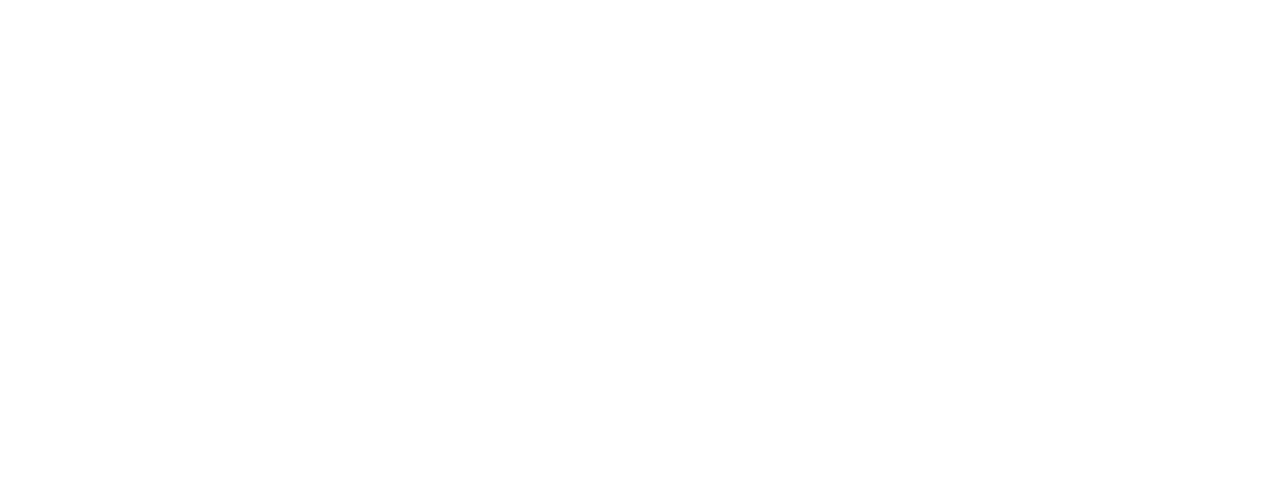
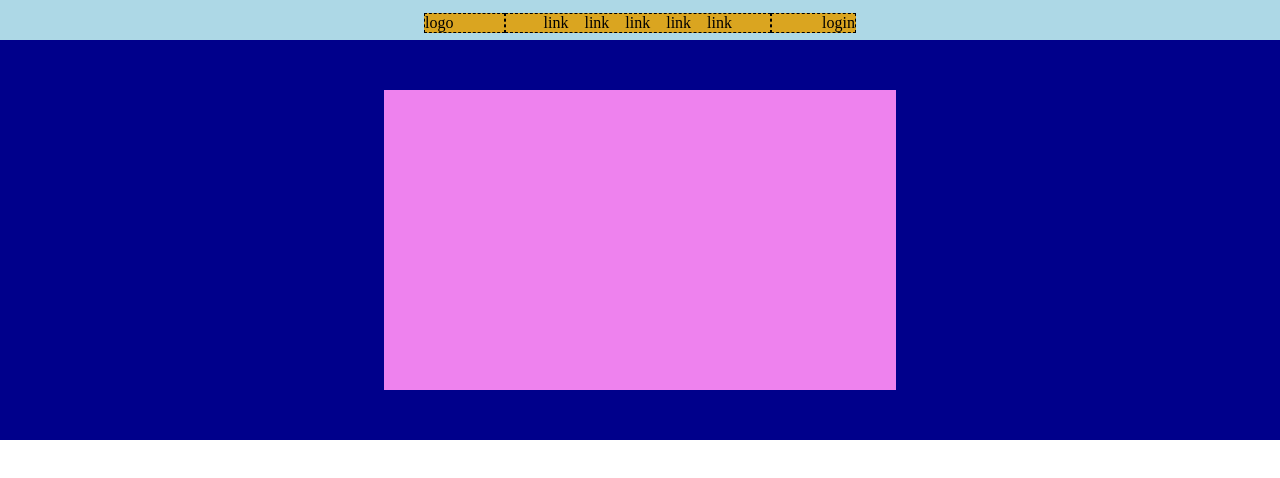
Before and after one commit to PapiMatteo/htmlcss-struttura-discord, a plain HTML site: page index.html in a window 1280 px wide. Drawn offline with Linux system fonts and the light colour scheme.

Commit message:
add: header and hero start

```diff
--- a/css/style.css
+++ b/css/style.css
@@ -3,3 +3,75 @@
     padding: 0;
     box-sizing: border-box;
 }
+
+/* COMMON */
+
+.links li {
+    list-style-type: none;
+}
+
+.container {
+    width: 80%;
+    margin: 0 auto;
+    padding-top: 5px;
+
+}
+
+/* HEADER */
+header {
+    height: 40px;
+    background-color: #add8e6;
+}
+
+.c2 {
+    display: flex;
+    justify-content: center;
+    padding: 0 30px;
+
+}
+
+li {
+    margin: 0 .5rem;
+}
+
+.col {
+    border: 1px dashed black;
+    background-color: #daa520;
+}
+
+.flex-container {
+    display: flex;
+    flex-direction: row;
+    min-height: 35px;
+    justify-content: center;
+    align-items: center;
+    flex-wrap: wrap;
+}
+
+.c1 {
+    padding-right: 50px;
+}
+
+.c3{
+    padding-left: 50px;
+}
+
+/* HERO */
+
+.hero {
+    background-color: #00008b;
+    min-height: 400px;
+}
+
+.hero-cont {
+    width: 40%;
+    margin: 0 auto;
+    padding-top: 50px;
+}
+
+.hero-sect {
+    min-height: 300px;
+    width: 100%;
+    background-color: #ee82ee;
+
+}
--- a/index.html
+++ b/index.html
@@ -8,9 +8,31 @@
 </head>
 <body>
     <!-- Header -->
+    <header>
+        <div class="container">
+            <div class="flex-container">
+                <div class="col c1">logo</div>
+                <div class="col links">
+                    <ul class="c2">
+                        <li>link</li>
+                        <li>link</li>
+                        <li>link</li>
+                        <li>link</li>
+                        <li>link</li>
+                    </ul>
+                </div>
+                <div class="col c3">login</div>
+            </div>
+        </div>
+    </header>
     <!-- /Header -->
 
     <!-- Hero -->
+    <section class="hero">
+        <div class="hero-cont">
+            <div class="hero-sect"></div>
+        </div>
+    </section>
     <!-- /Hero -->
 
     <!-- Content -->
```
